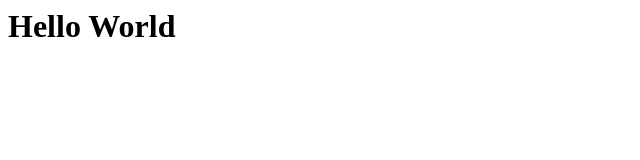
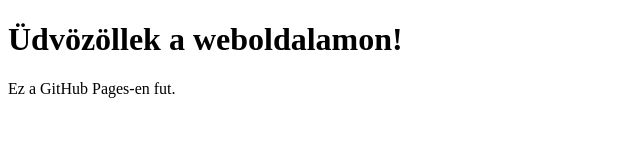
Before and after one commit to vargab-dev/probaEgy, a plain HTML site: page index.html in a window 1280 px wide. Shown: the whole page, without its empty margins (0-640 px from the left). Drawn offline with Linux system fonts and the light colour scheme.

Commit message:
Update index.html

```diff
--- a/index.html
+++ b/index.html
@@ -1 +1,10 @@
-<h1>Hello World</h1>
+<!DOCTYPE html>
+<html>
+<head>
+    <title>My GitHub Page</title>
+</head>
+<body>
+    <h1>Üdvözöllek a weboldalamon!</h1>
+    <p>Ez a GitHub Pages-en fut.</p>
+</body>
+</html>
```
